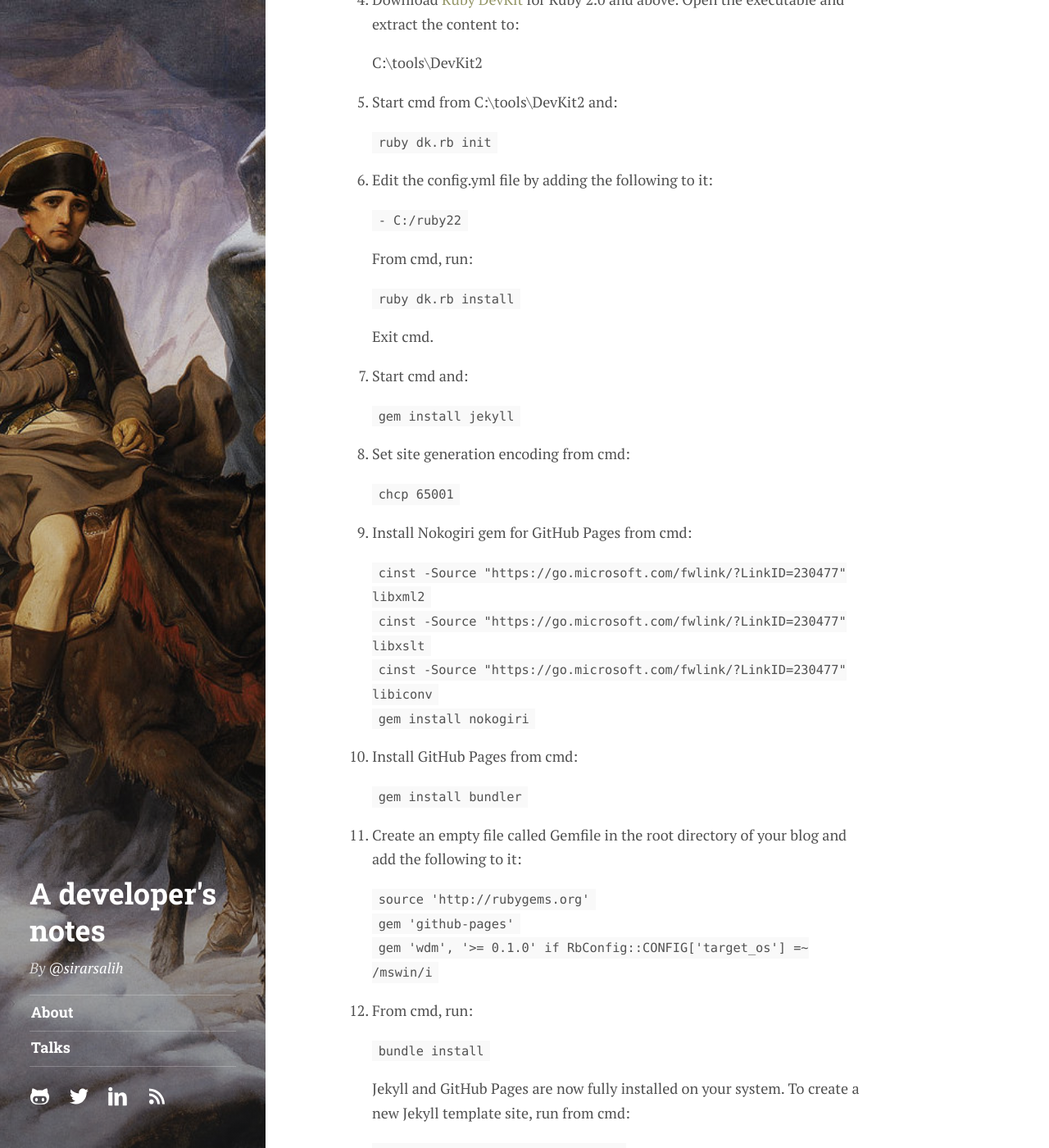
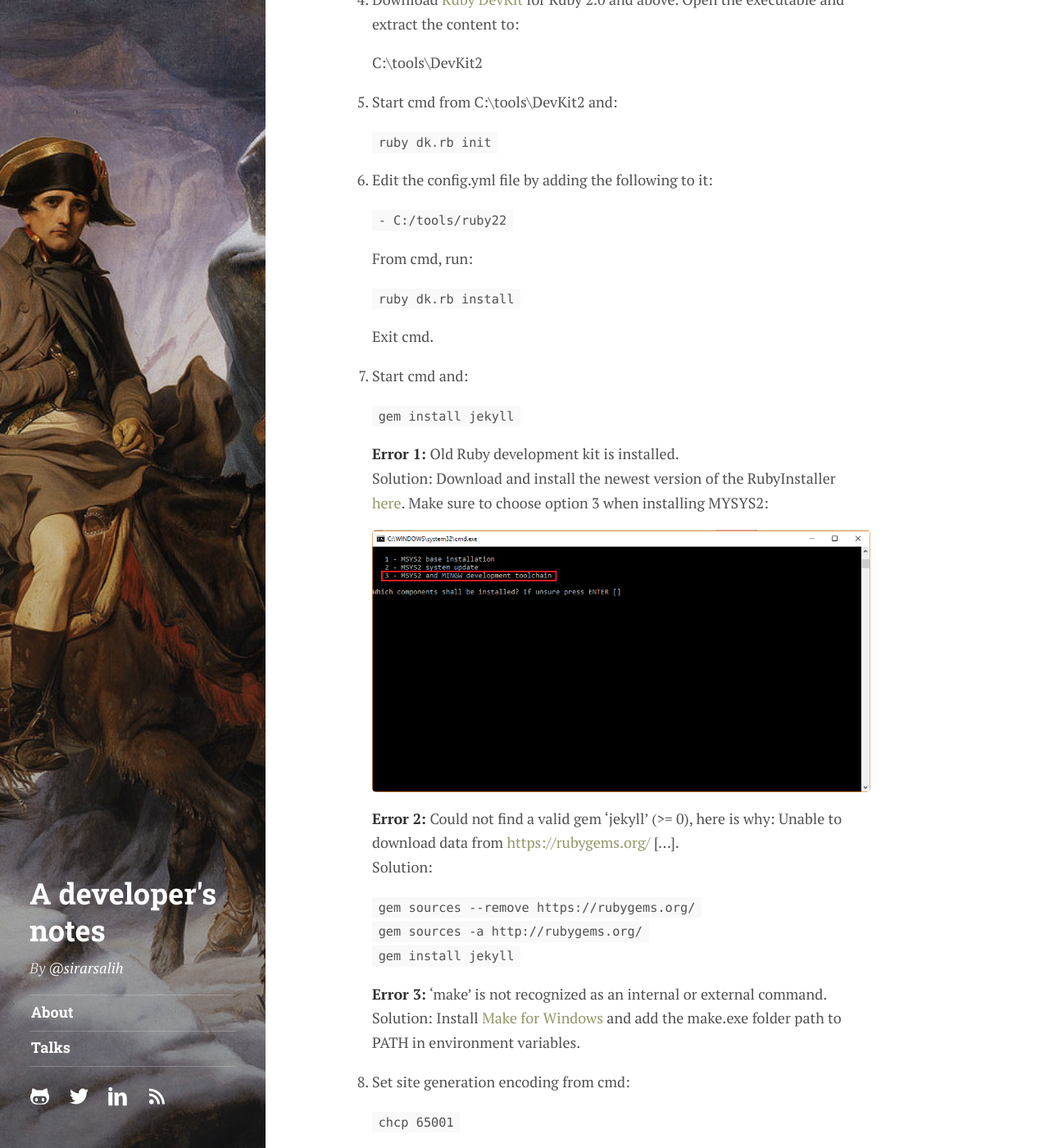
Before and after one commit to sirarsalih/sirarsalih.github.io, a Jekyll site: the page built from _posts/2016-06-19-setting-up-jekyll-and-github-pages-successfully-on-windows.md, in a window 1280 px wide and 1400 px high, scrolled down 798 px. Shown: the whole window at 82% size. Built offline with Jekyll 4.4.1, drawn with Linux system fonts in a browser that asks for light colours; comment, search, counter and statistics services are not loaded; some of the changed text lies outside the part shown.

Commit message:
Update post with new findings. Update readme.

````diff
--- a/_posts/2016-06-19-setting-up-jekyll-and-github-pages-successfully-on-windows.md
+++ b/_posts/2016-06-19-setting-up-jekyll-and-github-pages-successfully-on-windows.md
@@ -25,7 +25,7 @@ So here comes a step-by-step guide that I worked out, and which I got working on
 
 6. Edit the config.yml file by adding the following to it:
 
-	```- C:/ruby22```
+	```- C:/tools/ruby22```
 
    From cmd, run:
 
@@ -35,6 +35,26 @@ So here comes a step-by-step guide that I worked out, and which I got working on
 7. Start cmd and:
 
 	```gem install jekyll```
+
+   **Error 1:** Old Ruby development kit is installed.
+   <br/>
+   Solution: Download and install the newest version of the RubyInstaller [here](http://rubyinstaller.org/downloads/). Make sure to choose option 3 when installing MYSYS2:
+
+	[<img src="{{ site.url }}/public/img/mysys2.png">]({{ site.url }}/public/img/mysys2.png)
+
+   **Error 2:** Could not find a valid gem 'jekyll' (>= 0), here is why: Unable to download data from [https://rubygems.org/](https://rubygems.org/) [...].
+   <br/>
+   Solution:
+
+	```gem sources --remove https://rubygems.org/```
+	<br/>
+	```gem sources -a http://rubygems.org/```
+	<br/>
+	```gem install jekyll```
+
+	**Error 3:** 'make' is not recognized as an internal or external command.
+	<br/>
+	Solution: Install [Make for Windows](http://gnuwin32.sourceforge.net/packages/make.htm) and add the make.exe folder path to PATH in environment variables.
 
 8. Set site generation encoding from cmd:
 
@@ -50,6 +70,10 @@ So here comes a step-by-step guide that I worked out, and which I got working on
 	<br/>
 	```gem install nokogiri```
 
+	**Error:** Failed to install <code>libiconv</code>.
+	<br/>
+	Solution: Simply skip it.
+
 10. Install GitHub Pages from cmd:
 
 	```gem install bundler```
@@ -62,9 +86,11 @@ So here comes a step-by-step guide that I worked out, and which I got working on
 	<br/>
 	```gem 'wdm', '>= 0.1.0' if RbConfig::CONFIG['target_os'] =~ /mswin/i```
 
-12. From cmd, run:
+12. In the root directory of your blog, from cmd, run:
 
 	 ```bundle install```
+
+	If you get any error here, try <code>bundle update</code>, then again <code>bundle install</code>.
 
 	Jekyll and GitHub Pages are now fully installed on your system. To create a new Jekyll template site, run from cmd:
 
````
Also changed, not shown: Gemfile.lock, README.md, public/img/mysys2.png (added).
